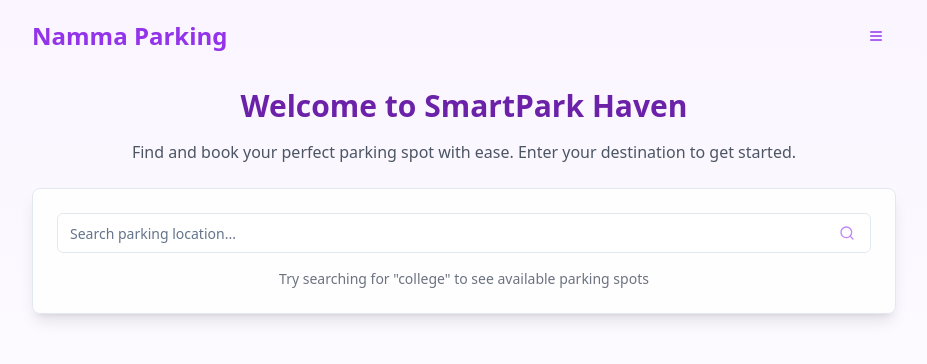
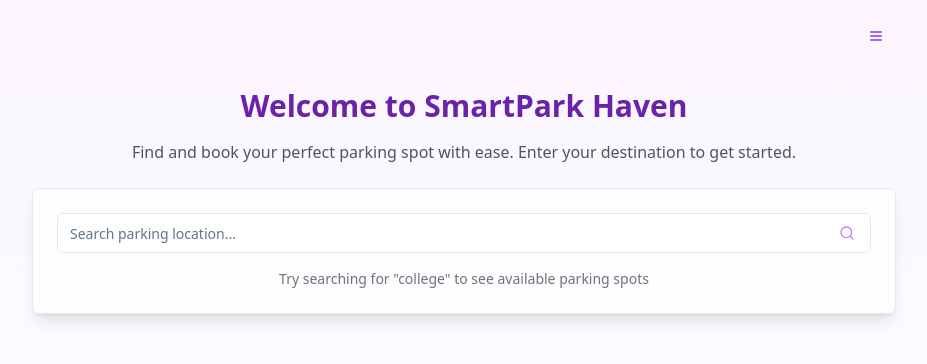
Before and after one commit to g-akshaya/namma-parking-05, a React (Vite) app: page / in a window 1280 px wide. Shown: the top 364 px of the page, without its empty margins (176-1103 px from the left). Built offline with nearby package versions, Linux system fonts and the light colour scheme.

Commit message:
Remove Namma Parking Header
Removed the "Namma Parking" title from the top left corner of the home page.
[skip gpt_engineer]

```diff
--- a/src/components/Header.tsx
+++ b/src/components/Header.tsx
@@ -5,8 +5,7 @@ import { SidebarMenu } from './SidebarMenu';
 
 const Header = () => {
   return (
-    <div className="flex justify-between items-center mb-6">
-      <h1 className="text-2xl font-bold text-purple-600">Namma Parking</h1>
+    <div className="flex justify-end items-center mb-6">
       <Sheet>
         <SheetTrigger asChild>
           <Button variant="ghost" size="icon">
```
